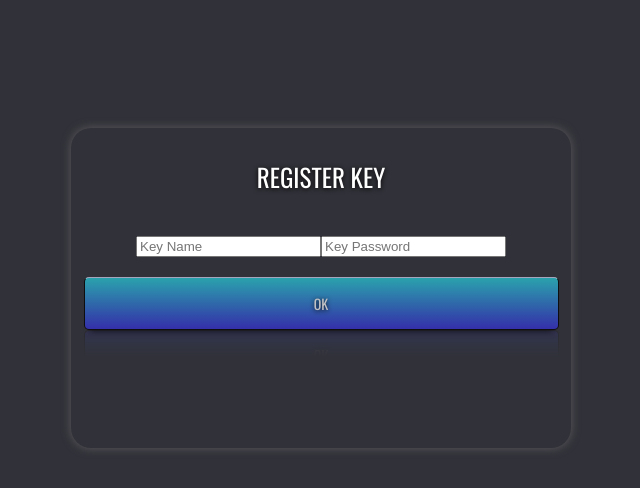
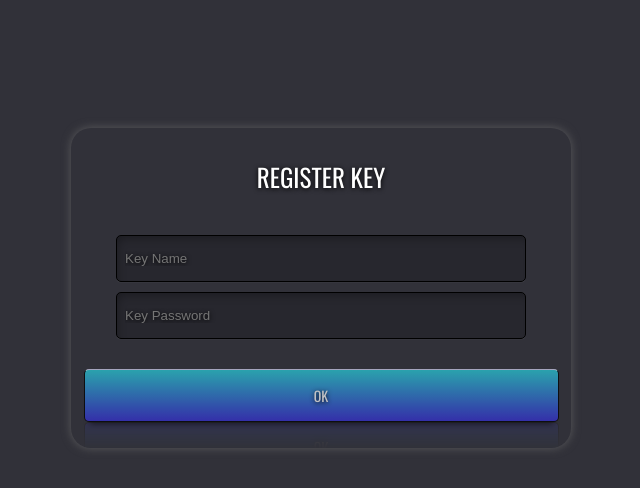
Before and after one commit to Exceed-Group13/gate-a, a React (Create React App) app: page /register in a window 1280 px wide. Shown: the top 488 px of the page, without its empty margins (319-959 px from the left). Built offline with nearby package versions, Linux system fonts and the light colour scheme.

Commit message:
fix input

```diff
--- a/src/pages/Register.js
+++ b/src/pages/Register.js
@@ -12,8 +12,8 @@ const Register = () => {
 
         <br/>
         <form class="form" method="post" >
-          <input type="text" class="name" placeholder="Key Name"/>
-          <input type="email" class="email" placeholder="Key Password"/>
+          <input className='input-name' placeholder="Key Name"/>
+          <input className='input-pass' placeholder="Key Password"/>
         <br/>
         <br/>
           <input type="submit" class="submit" value="OK"/>
--- a/src/styles/Register.css
+++ b/src/styles/Register.css
@@ -1,8 +1,4 @@
-/*dark background to support form theme*/
 body
-
-  /*sass variables used*/
-  /*site container*/
   .wrapper {
     width: 500px;
     height: 320px;
@@ -38,7 +34,7 @@ body
     width: 100%;
   }
 
-  input[type=name],[type=pass]{
+  .input-name, .input-pass{
     width: 80%;
     padding: 15px 0px 15px 8px;
     border-radius: 5px;
```
